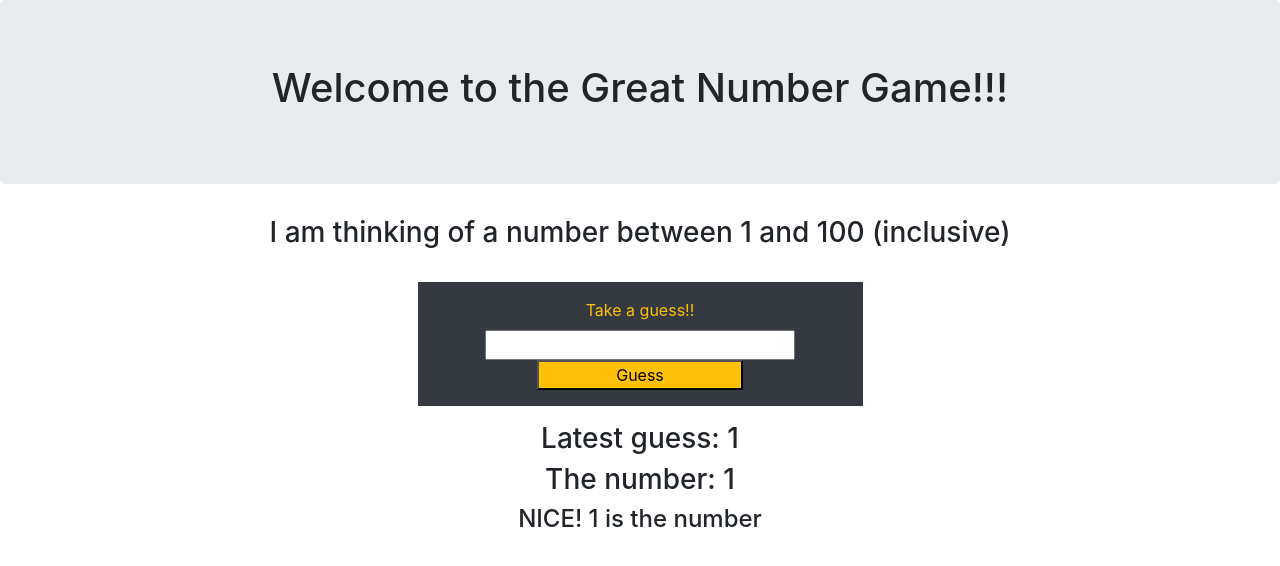
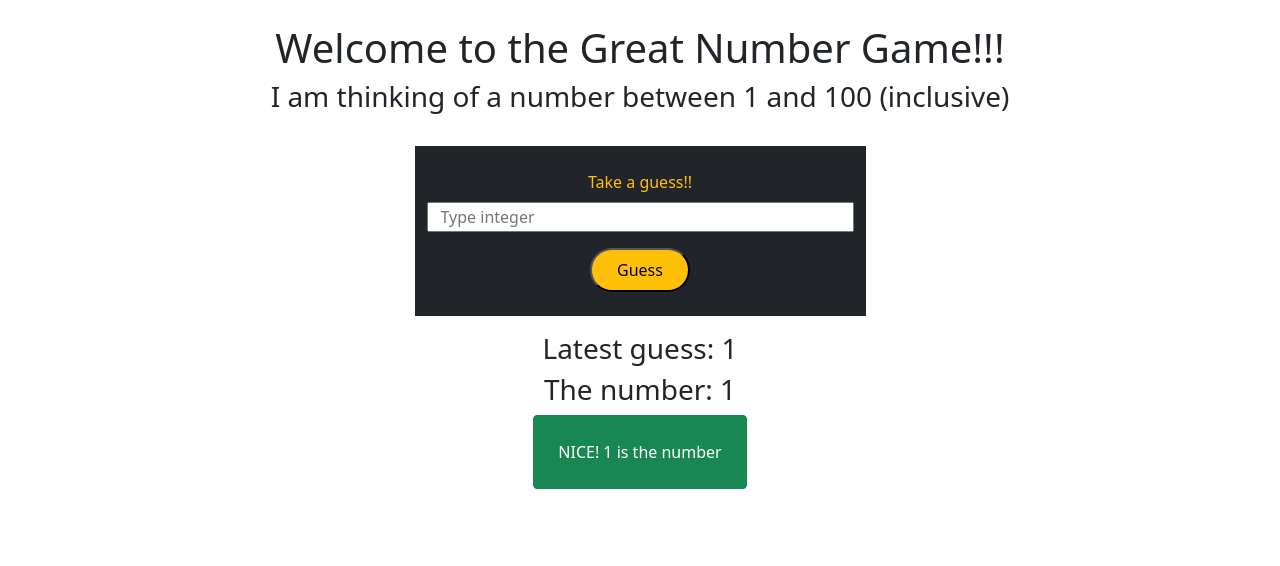
Before and after one commit to jdehaemers/great_numbers, a Flask app: page /playing in a window 1280 px wide. Shown: the top 566 px of the page. Run offline with Flask 2, Linux system fonts and the light colour scheme; the visitor is signed in with stand-in values (Sample User, id 1); some libraries are stand-ins or nearby versions.

Commit message:
final practice commit

```diff
--- a/server.py
+++ b/server.py
@@ -12,7 +12,6 @@ def load():
 
 @app.route('/guess', methods=['POST'])
 def guess():
-    print(request.form['guess'])
     session['guess'] = int(request.form['guess'])
     return redirect('/playing')
 
--- a/templates/index.html
+++ b/templates/index.html
@@ -4,39 +4,59 @@
     <meta charset="UTF-8">
     <meta http-equiv="X-UA-Compatible" content="IE=edge">
     <meta name="viewport" content="width=device-width, initial-scale=1.0">
-    <link rel="stylesheet" href="{{ url_for('static', filename='css/bootstrap.min.css') }}">
+    <link rel="stylesheet" href="{{ url_for('static', filename='css/bootstrap.css') }}">
     <title>Great Number Game</title>
 </head>
 <body>
-    <div class="jumbotron">
-        <h1 class='text-center'>Welcome to the Great Number Game!!!</h1>
-    </div>
     <div class="container">
-        <div class="row justify-content-center mb-4">
+        <div class="row mt-4">
+            <h1 class='text-center'>Welcome to the Great Number Game!!!</h1>
+        </div>
+        <div class="row text-center mb-4">
             <h3>I am thinking of a number between 1 and 100 (inclusive)</h3>
         </div>
+        {% if session['guess'] != None and session['guess'] < session['secret_number'] %}
+        <div class="row mb-4 text-center">
+            <div class="col">
+                <h4 class="btn btn-danger p-4">{{ session['guess'] }} is too low</h4>
+            </div>
+        </div>
+        {% elif session['guess'] != None and session['guess'] > session['secret_number'] %}
+        <div class="row mb-4 text-center">
+            <div class="col">
+                <h4 class="btn btn-danger p-4">{{ session['guess'] }} is too high</h4>
+            </div>
+        </div>
+        {% endif %}
         <div class="row justify-content-center mb-3">
             <div class="col-5">
-                <form action="/guess" method="POST" class="bg-dark d-flex flex-column align-items-center p-3">
-                    <label for='guess' class='text-warning text-middle'>Take a guess!!</label>
-                    <input type="text" name='guess' class="w-75">
-                    <input type="submit" value="Guess" class='bg-warning w-50'>
+                <form action="/guess" method="POST" class="bg-dark p-4">
+                    <div class="row">
+                        <label for='guess' class='text-warning text-center mb-2'>Take a guess!!</label>
+                    </div>
+                    <div class="row">
+                        <input type="text" name='guess' class="w-100" placeholder="Type integer">
+                    </div>
+                    <div class="row pt-3">
+                        <div class="col d-flex justify-content-center">
+                            <input type="submit" value="Guess" class='bg-warning rounded-pill p-2 w-25'>
+                        </div>
+                    </div>
                 </form>
             </div>
         </div>
-        <div class="row d-flex flex-column align-items-center">
+        <div class="row d-flex flex-column text-center">
             <h3>Latest guess: {{ session['guess'] }} </h3>
             <h3>The number: {{ session['secret_number'] }}</h3>
-            {% if session['guess'] == None %}
-            <h4>please submit a number</h4>
-            {% elif session['guess'] == session['secret_number'] %}
-            <h4 text>NICE! {{ session['guess'] }} is the number</h4>
-            {% elif session['guess'] > session['secret_number'] %}
-            <h4>{{ session['guess'] }} is too high</h4>
-            {% else %}
-            <h4>{{ session['guess'] }} is too low</h4>
-            {% endif %}
         </div>
+        {% if session['guess'] == session['secret_number'] %}
+        <div class="row text-center">
+            <div class="col">
+                <h4 class="btn btn-success p-4">NICE! {{ session['guess'] }} is the number</h4>
+            </div>
+        </div>
+        {% endif %}
+
     </div>
 </body>
 </html>
```
